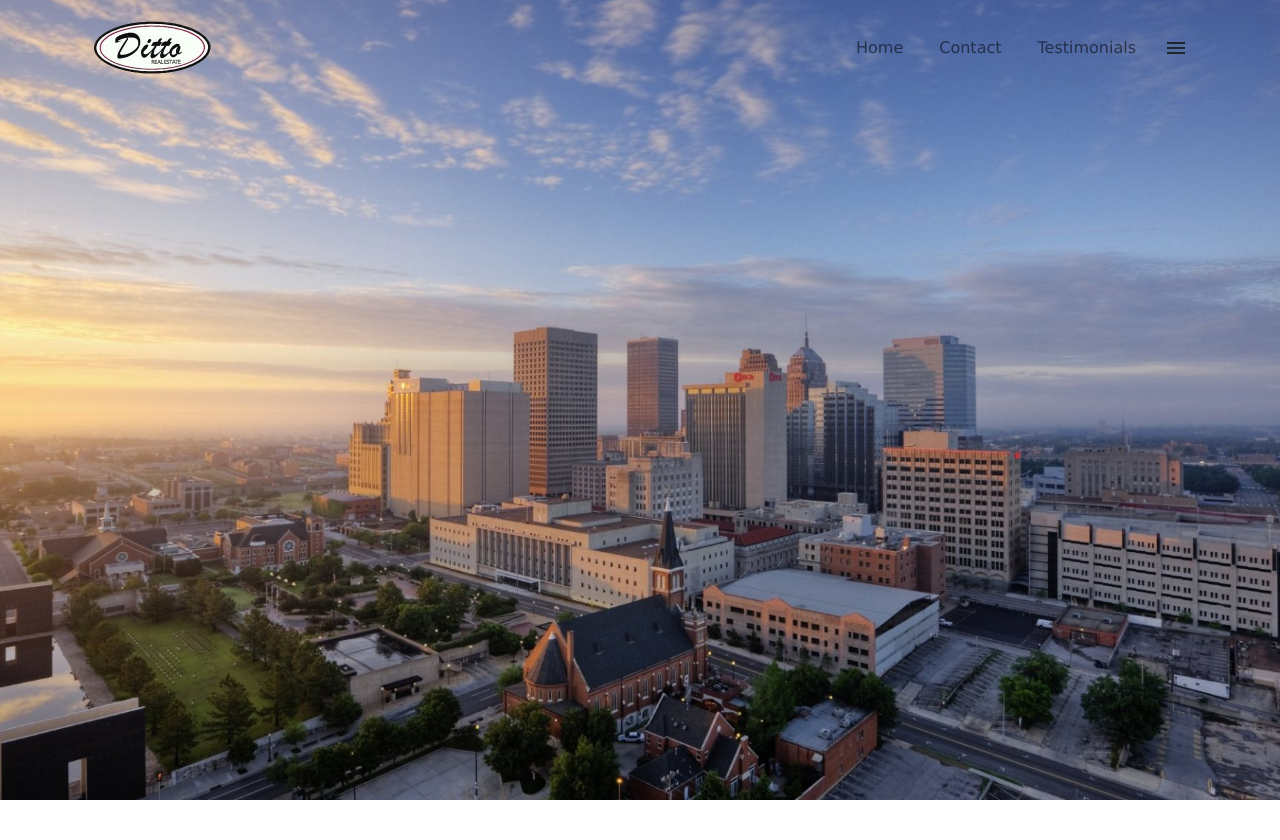
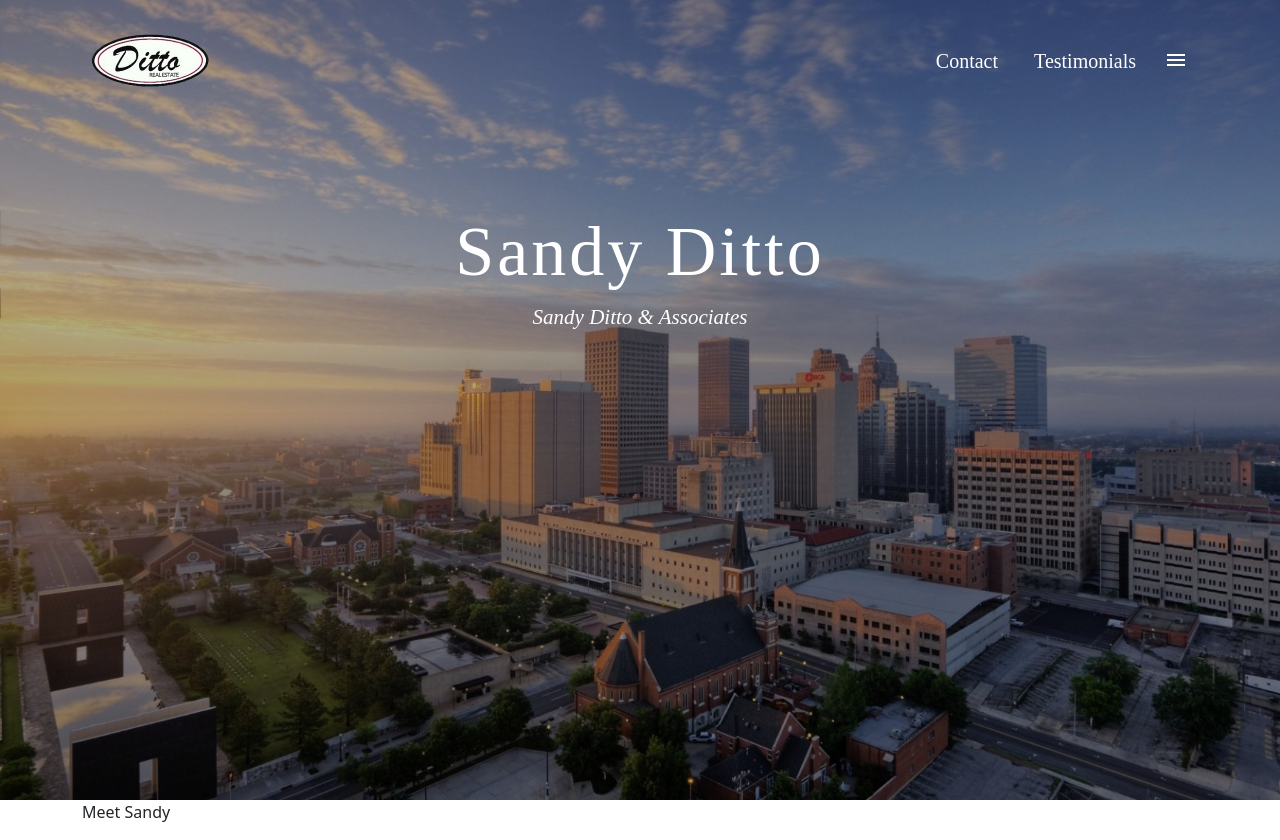
Before and after one commit to domstrevino/Ditto-Real-Estate_Frontend, a React (Create React App) app: page / in a window 1280 px wide. Before the commit the page ends 800 px from the top, so only its background shows below. Built offline with nearby package versions, Linux system fonts and the light colour scheme.

Commit message:
landing page customization

```diff
--- a/src/components/Header/Header.tsx
+++ b/src/components/Header/Header.tsx
@@ -2,27 +2,29 @@
 import Navbar from 'react-bootstrap/Navbar';
 import { Menu } from '@mui/icons-material';
 import 'bootstrap/dist/css/bootstrap.css';
+import './index.css';
 import picture from './../../components/Assets/ditto_real-estate.png';
 
-function Header() {
+type HeaderProps = {
+    //
+}
+
+function Header(props: HeaderProps) {
     return (
-        <Navbar>
-            <Nav className="ml-auto" style = {{ alignItems: 'center' }}>
-                <Nav.Item>
-                    <Navbar.Brand style={{ paddingLeft: '10px' }}>
+        <Navbar className = 'NavClass'>
+            <Nav className = "ml-auto">
+                <Navbar.Brand>
+                    <Nav.Link href = '/'>
                         <img className = 'Dashboard-logo' src = {picture} alt = 'logo' />
-                    </Navbar.Brand>
+                    </Nav.Link>
+                </Navbar.Brand>
+            </Nav>
+            <Nav className = 'ms-auto'>
+                <Nav.Item className = 'NavItem'>
+                    <Nav.Link className = 'NavLink' href = '/Contact'>Contact</Nav.Link>
                 </Nav.Item>
-            </Nav>
-            <Nav className = 'ms-auto' style = {{ alignItems: 'center' }}>
-                <Nav.Item style = {{ paddingLeft: '10px', paddingRight: '10px' }}>
-                    <Nav.Link href = '/'>Home</Nav.Link>
-                </Nav.Item>
-                <Nav.Item style = {{ paddingLeft: '10px', paddingRight: '10px' }}>
-                    <Nav.Link href = '/Contact'>Contact</Nav.Link>
-                </Nav.Item>
-                <Nav.Item style = {{ paddingLeft: '10px', paddingRight: '10px' }}>
-                    <Nav.Link href = '/Testimonials'>Testimonials</Nav.Link>
+                <Nav.Item className = 'NavItem'>
+                    <Nav.Link className = 'NavLink' href = '/Testimonials'>Testimonials</Nav.Link>
                 </Nav.Item>
                 <Nav.Item>
                     <Menu style = {{ margin: 10 }} />
--- /dev/null
+++ b/src/components/Header/index.css
@@ -0,0 +1,14 @@
+
+.NavItem {
+    padding-left: 10px;
+    padding-right: 10px;
+}
+
+.NavClass {
+    align-items: center;
+}
+
+.NavLink {
+    color: white;
+    font-size: 20px;
+}
--- a/src/pages/Dashboard/Dashboard.tsx
+++ b/src/pages/Dashboard/Dashboard.tsx
@@ -8,15 +8,28 @@
 
 function Dashboard(props: DashboardProps) {
     return (
-    <>
+        <div className = 'Dashboard'>
+            <section>
                 <div className = 'Dashboard-background'>
+                    <div className = 'Dashboard-overlay'>
                         <Container>
                             <Header />
+                                <div className = 'Dashboard-content'>
+                                    <h1 className = 'Dashboard-h1'>Sandy Ditto</h1>
+                                    <p className = 'Dashboard-p'>Sandy Ditto & Associates</p>
+                                </div>
                         </Container>
                     </div>
-    </>
+                </div>
+            </section>
+            <section>
+                <Container>
+                    <p>Meet Sandy</p>
+                </Container>
+            </section>
+
+        </div>
     );
-
 }
 
 export default Dashboard;
--- a/src/pages/Dashboard/index.css
+++ b/src/pages/Dashboard/index.css
@@ -1,5 +1,7 @@
 .Dashboard {
-  text-align: center;
+  width: 100%;
+  height: 100%;
+  overflow-x: hidden;
 }
 
 .Dashboard-logo {
@@ -7,27 +9,41 @@
   pointer-events: none;
 }
 
-.Dashboard-header {
-  background-color: #282c34;
-  min-height: 100vh;
-  display: flex;
-  flex-direction: column;
-  align-items: center;
-  justify-content: center;
-  font-size: calc(10px + 2vmin);
-  color: white;
-}
-
-.Dashboard-link {
-  color: #61dafb;
-}
-
 .Dashboard-background {
   background-image: url('./../../components/Assets/okie.jpg');
-  background-position: center;
+  object-fit: cover;
   background-repeat: no-repeat;
   background-size: cover;
   height: 100vh;
   width: 100vw;
-  font-family:'Lucida Sans', 'Lucida Sans Regular', 'Lucida Grande', 'Lucida Sans Unicode', Geneva, Verdana, sans-serif;
+  font-family: 'Montserrat Thin';
 }
+
+.Dashboard-overlay {
+  top: 0;
+  left: 0;
+  width: 100vw;
+  height: 100vh;
+  background-color: rgba(0, 0, 0, 0.3);
+  color: white;
+}
+
+.Dashboard-content {
+  position: absolute;
+  top: 35%;
+  left: 50%;
+  transform: translate(-50%, -50%);
+}
+
+.Dashboard-h1 {
+  font-size: 70px;
+  letter-spacing: 3px;
+}
+
+.Dashboard-p {
+  display: flex;
+  align-items: center;
+  justify-content: center;
+  font-style: italic;
+  font-size: 21px;
+}
```
Also changed, not shown: src/index.tsx (indentation only). Lines whose indentation alone changed are shown as unchanged.
